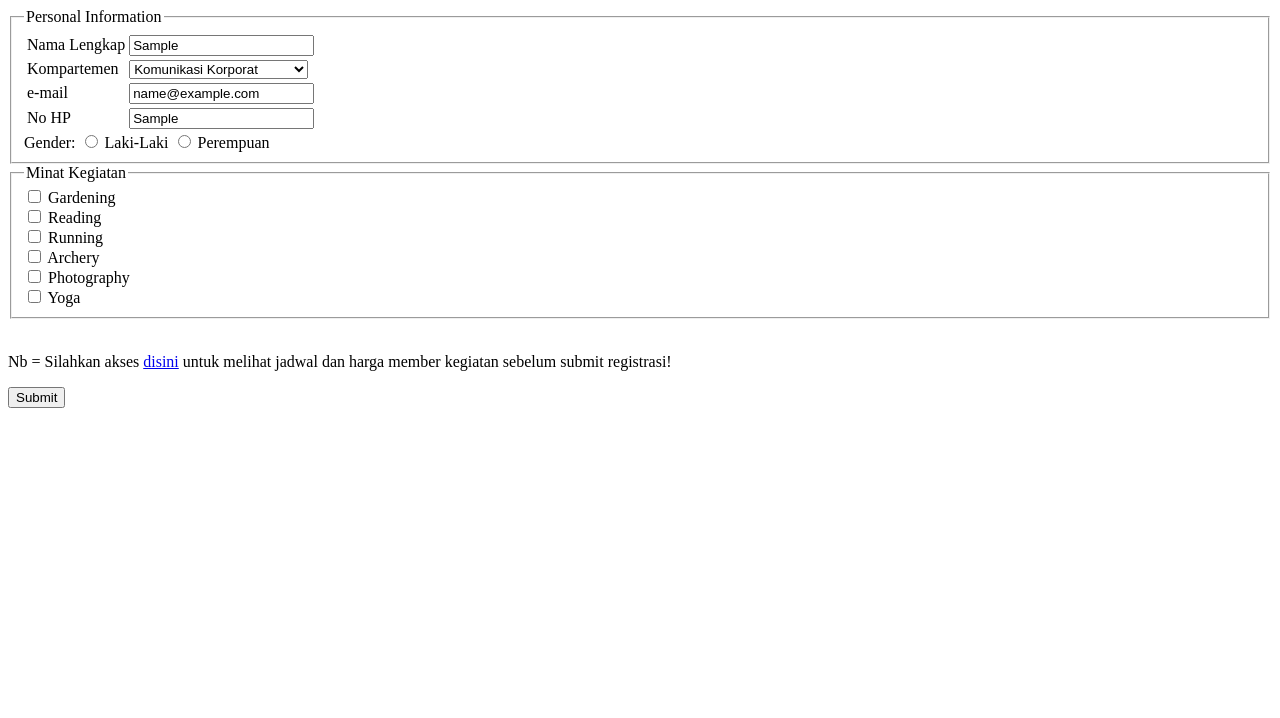
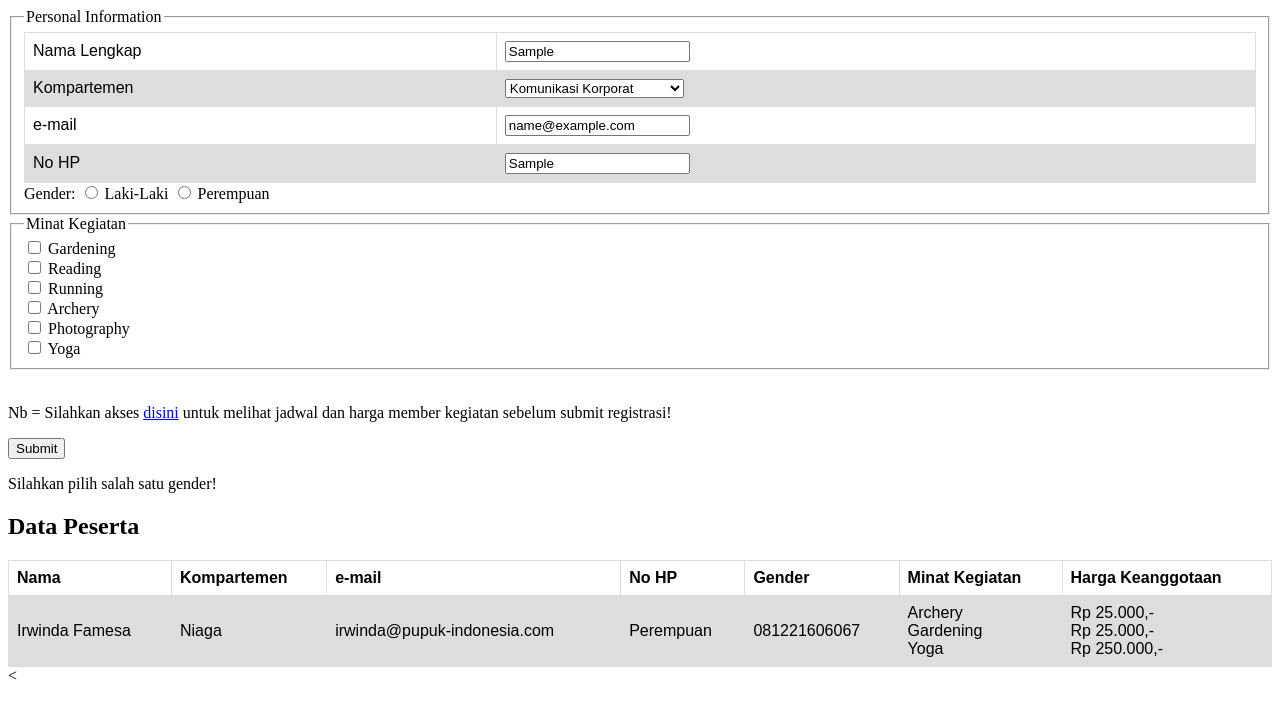
Before and after one commit to mesanda/millenialPI, a plain HTML site: page form.html in a window 1280 px wide. Both pictures are taken after typing "Sample", "name@example.com", "Sample" into the empty fields and a click on the input "Submit". Drawn offline with Linux system fonts and the light colour scheme.

Commit message:
Display tbale

```diff
--- a/form.html
+++ b/form.html
@@ -103,4 +103,69 @@
 <p> Nb = Silahkan akses <a href="listkegiatan.html"> disini</a> untuk melihat jadwal dan harga member kegiatan sebelum submit registrasi!</p>
   <input type="submit" value="Submit" onclick="submitform()">
 
+<p id="error-email"></p>
+<p id="error-message"></p>
+<p id="error-gender"></p>
+
+
+<head>
+<style>
+table {
+  font-family: arial, sans-serif;
+  border-collapse: collapse;
+  width: 100%;
+}
+
+td, th {
+  border: 1px solid #dddddd;
+  text-align: left;
+  padding: 8px;
+}
+
+tr:nth-child(even) {
+  background-color: #dddddd;
+}
+</style>
+</head>
+<body>
+
+<h2>Data Peserta</h2>
+
+<table id="myTable">
+  <tr>
+    <th>Nama</th>
+    <th>Kompartemen</th>
+    <th>e-mail</th>
+    <th>No HP</th>
+    <th>Gender</th>
+    <th>Minat Kegiatan</th>
+     <th>Harga Keanggotaan</th>
+  </tr>
+  <tr>
+    <td>Irwinda Famesa</td>
+    <td>Niaga</td>
+    <td>irwinda@pupuk-indonesia.com</td>
+     <td>Perempuan</td>
+    <td>081221606067</td>
+     <td>
+     Archery
+     <br/>
+     Gardening
+      <br/>
+      Yoga
+     </td>
+     <td>
+      Rp 25.000,-
+        <br/>
+      Rp 25.000,-
+        <br/>
+      Rp 250.000,-
+
+      </td>
+
+  </tr>
+</table>
+
+</body>
+<
 </html>
--- a/form.js
+++ b/form.js
@@ -25,7 +25,8 @@ function validateEmail(email) {
     var emailValid = re.test(String(email).toLowerCase());
 
     if (emailValid) {
-      return     } else {
+      return ""
+    } else {
       return "format email salah, silahkan ketikkan kembali dengan benar"
     }
 }
@@ -37,27 +38,72 @@ function calculateTotal(selected_jadwal){
 	var total = 0;
 
   for (var index = 0; index < selected_jadwal.length; ++index) {
-
       total = total + harga[selected_jadwal[index]];
   }
   return total
 }
 
 function submitform(){
+  document.getElementById("error-email").innerHTML = "";
+  document.getElementById("error-message").innerHTML = "";
+  document.getElementById("error-gender").innerHTML = "";
+
+
   var name = document.getElementById("full-name").value;
   var email = document.getElementById("email").value;
   var nohp = document.getElementById("nohp").value;
   var dropdown = document.getElementById("kompartemen");
   var choices = dropdown.options[dropdown.selectedIndex].value;
+
+  var genderInput = document.querySelector('input[name="gender"]:checked');
+  if (genderInput == null ){
+   document.getElementById("error-gender").innerHTML = "Silahkan pilih salah satu gender!";
+   return
+  }
   var selectedGender = document.querySelector('input[name="gender"]:checked').value;
+
+
   var checkedValue =[];
   var inputElements = document.getElementsByClassName('messageCheckbox');
+
   for(var i=0; inputElements[i]; ++i){
     if(inputElements[i].checked){
       checkedValue.push(inputElements[i].value)
       // break;
     }
   }
+
+
+ var errorValidateEmail = validateEmail(email);
+ if (errorValidateEmail !== ""){
+  document.getElementById("error-email").innerHTML = errorValidateEmail;
+  return
+  }
+
+
+ var errorOverlapping = checkOverlapping(checkedValue);
+ if (errorOverlapping !== ""){
+  document.getElementById("error-message").innerHTML = errorOverlapping;
+ }
+
+var table = document.getElementById("myTable");
+ var row = table.insertRow(0);
+ var cell1 = row.insertCell(0);
+  var cell2 = row.insertCell(1);
+   var cell3 = row.insertCell(2);
+    var cell4 = row.insertCell(3);
+
+  cell1.innerHTML = "name";
+  cell2.innerHTML = "kompartemen";
+  cell3.innerHTML = "email";
+  cell4.innerHTML = "nohp";
+  cell5.innerHTML = "gender";
+  cell6.innerHTML = "overlapping";
+
+
+
+
+
 
 
 // console.log(calculateTotal(checkedValue));
```
